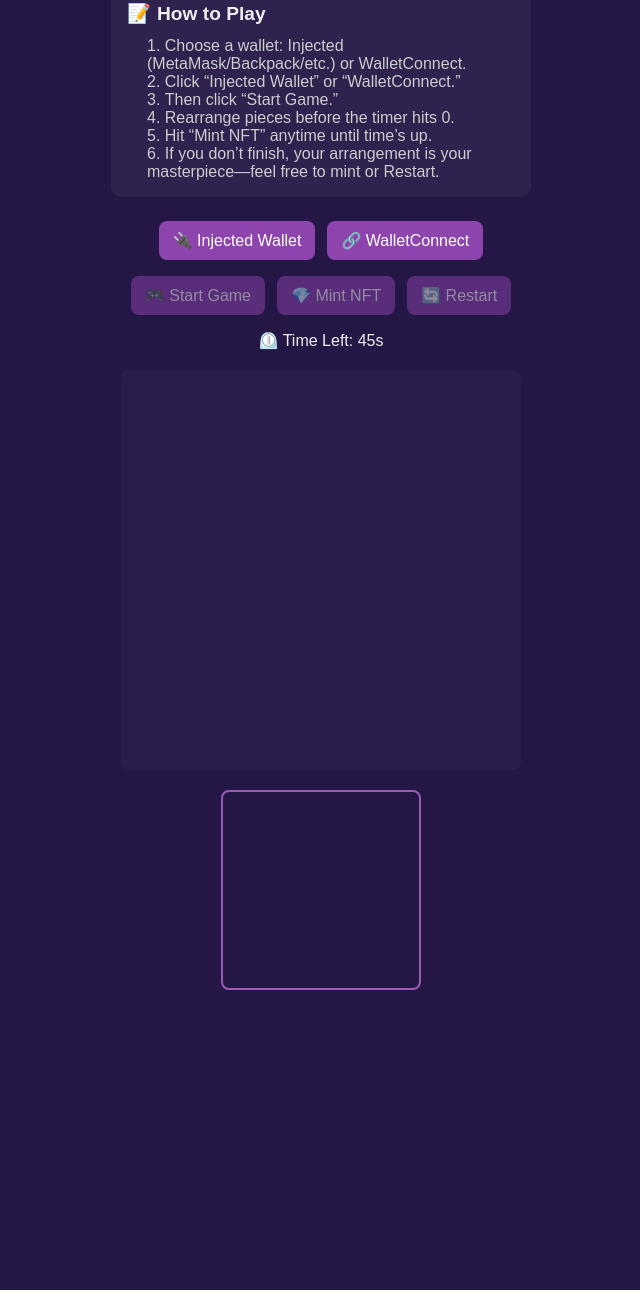
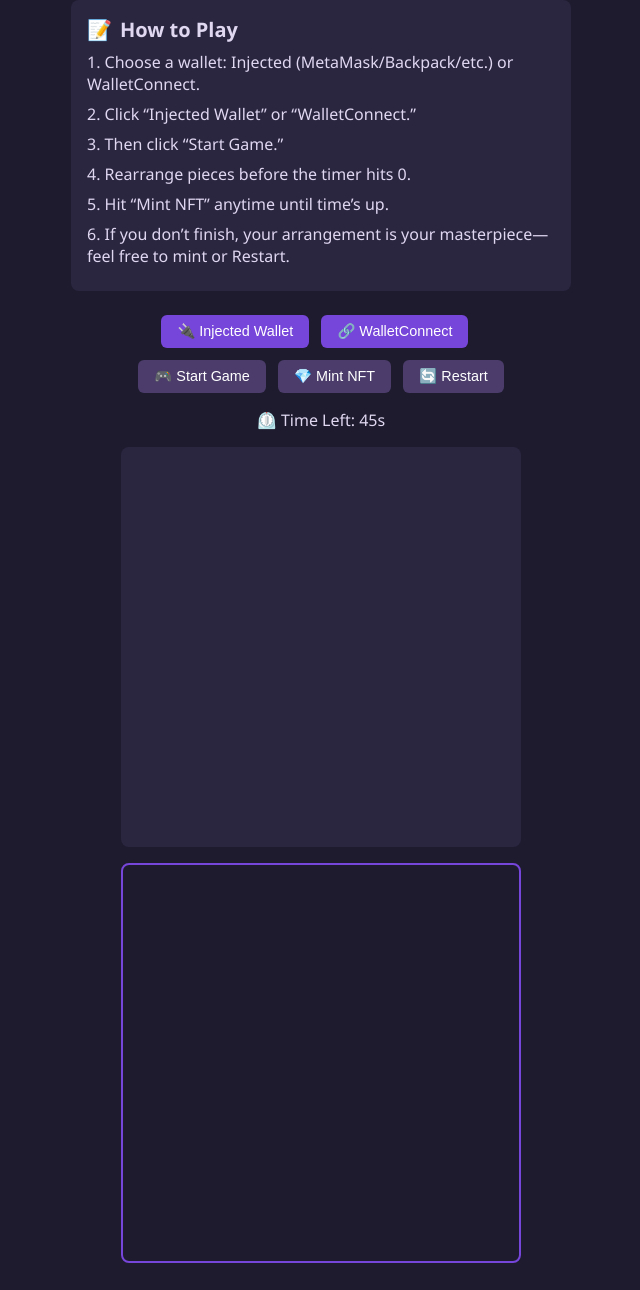
Before and after one commit to Chiyachita/matchandmint, a website: page index.html in a window 1280 px wide. Shown: the part 91-1381 px from the top of the page, without its empty margins (319-959 px from the left). Before the commit the page ends 1101 px from the top, so only its background shows below. Drawn offline with Linux system fonts and the light colour scheme.

Commit message:
Update styles.css

```diff
--- a/styles.css
+++ b/styles.css
@@ -1,74 +1,104 @@
-* { box-sizing: border-box; margin: 0; padding: 0; }
+/* Reset & Base */
+*,
+*::before,
+*::after {
+  box-sizing: border-box;
+  margin: 0;
+  padding: 0;
+}
 body {
-  background: #241645;
-  color: #eee;
-  font-family: sans-serif;
+  background: #1e1b2e;
+  color: #e0d7f1;
+  font-family: 'Segoe UI', sans-serif;
   display: flex;
   justify-content: center;
-  padding: 20px;
+  padding: 2rem;
 }
-.container { width: 420px; }
-.title {
-  font-size: 2rem;
+.container {
+  max-width: 500px;
+  width: 100%;
   text-align: center;
-  margin-bottom: 20px;
-  display: flex;
-  justify-content: center;
-  align-items: center;
 }
-.title .emoji { font-size: 1.6rem; margin-right: 8px; color: #9b59b6; }
+
+/* Title & How To */
+.title { font-size: 2rem; margin-bottom: 1rem; }
+.emoji { margin-right: .5rem; }
 .how-to-play {
-  background: rgba(255,255,255,0.05);
-  padding: 16px;
-  border-radius: 10px;
-  margin-bottom: 24px;
+  background: #2a2640;
+  border-radius: 8px;
+  padding: 1rem;
+  margin-bottom: 1.5rem;
+  text-align: left;
 }
-.how-to-play h2 { display: flex; align-items: center; font-size: 1.2rem; margin-bottom: 12px; }
-.how-to-play h2 .emoji { margin-right: 6px; }
-.how-to-play ol {
-  padding-left: 20px;
-  list-style: decimal inside;
-  color: #ccc;
-}
-.controls {
-  display: flex;
-  align-items: center;
-  justify-content: center;
-  margin-bottom: 16px;
-}
+.how-to-play h2 { font-size: 1.25rem; margin-bottom: .5rem; }
+.how-to-play ol { list-style: decimal inside; }
+.how-to-play li { margin-bottom: .5rem; }
+
+/* Controls */
+.controls { margin: .75rem 0; }
 .controls button {
-  background: #8e44ad;
+  background: #7645d9;
   border: none;
   color: #fff;
-  padding: 10px 14px;
-  border-radius: 8px;
-  margin: 0 6px;
-  font-size: 1rem;
+  font-size: .9rem;
+  padding: .5rem 1rem;
+  margin: 0 .25rem;
+  border-radius: 6px;
   cursor: pointer;
-  display: flex;
-  align-items: center;
+  transition: background .2s;
 }
-.controls button:disabled { opacity: 0.5; cursor: not-allowed; }
-.timer { text-align: center; margin-bottom: 20px; font-size: 1rem; }
+.controls button:disabled {
+  background: #4b3c6b;
+  cursor: not-allowed;
+}
+.controls button:hover:not(:disabled) {
+  background: #8a6fe0;
+}
+#walletStatus {
+  display: inline-block;
+  margin-left: .5rem;
+  font-size: .9rem;
+  vertical-align: middle;
+}
+
+/* Timer */
+.timer { font-size: 1rem; margin: 1rem 0; }
+
+/* Puzzle Grid */
 .grid {
-  width: 400px;
-  height: 400px;
-  margin: 0 auto 20px;
   display: grid;
-  grid-template-columns: repeat(4,1fr);
-  grid-template-rows: repeat(4,1fr);
+  grid-template-columns: repeat(4, 1fr);
   gap: 4px;
-  background: rgba(255,255,255,0.03);
+  width: 100%;
+  max-width: 400px;
+  aspect-ratio: 1;
+  margin: 0 auto 1rem;
+  background: #2a2640;
   padding: 4px;
   border-radius: 8px;
 }
-.grid .cell { background: #341e59; border-radius: 4px; }
-.preview {
-  width: 200px;
-  height: 200px;
-  margin: 0 auto;
-  border: 2px solid #9b59b6;
+.cell {
+  background: #3b3453;
+  border-radius: 4px;
+  background-size: cover;
+  background-position: center;
+  cursor: grab;
+}
+.cell:active { cursor: grabbing; }
+
+/* Preview */
+.preview img {
+  width: 100%;
+  max-width: 400px;
+  border: 2px solid #7645d9;
   border-radius: 8px;
-  overflow: hidden;
 }
-.preview img { width: 100%; height: 100%; object-fit: cover; }
+
+/* Responsive */
+@media (max-width: 600px) {
+  .container { padding: 1rem; }
+  .controls button {
+    font-size: .8rem;
+    padding: .4rem .8rem;
+  }
+}
```
